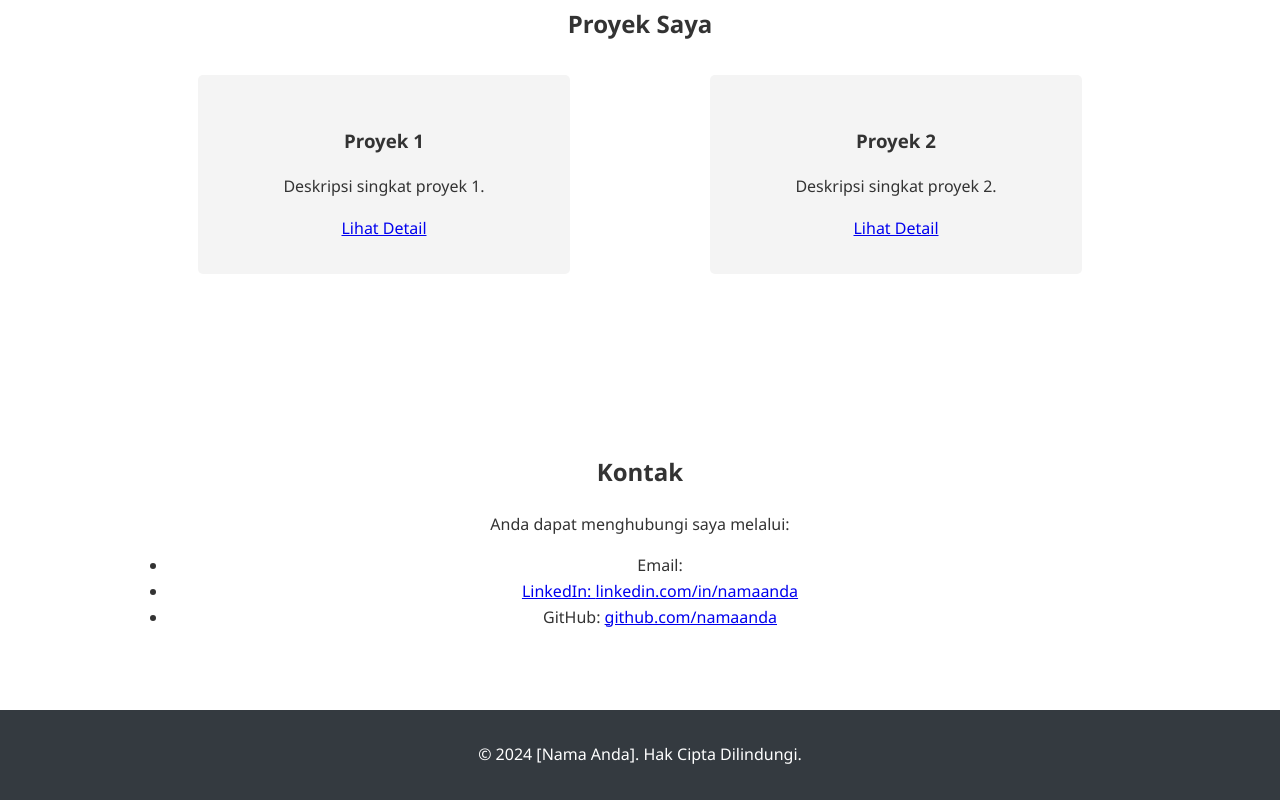
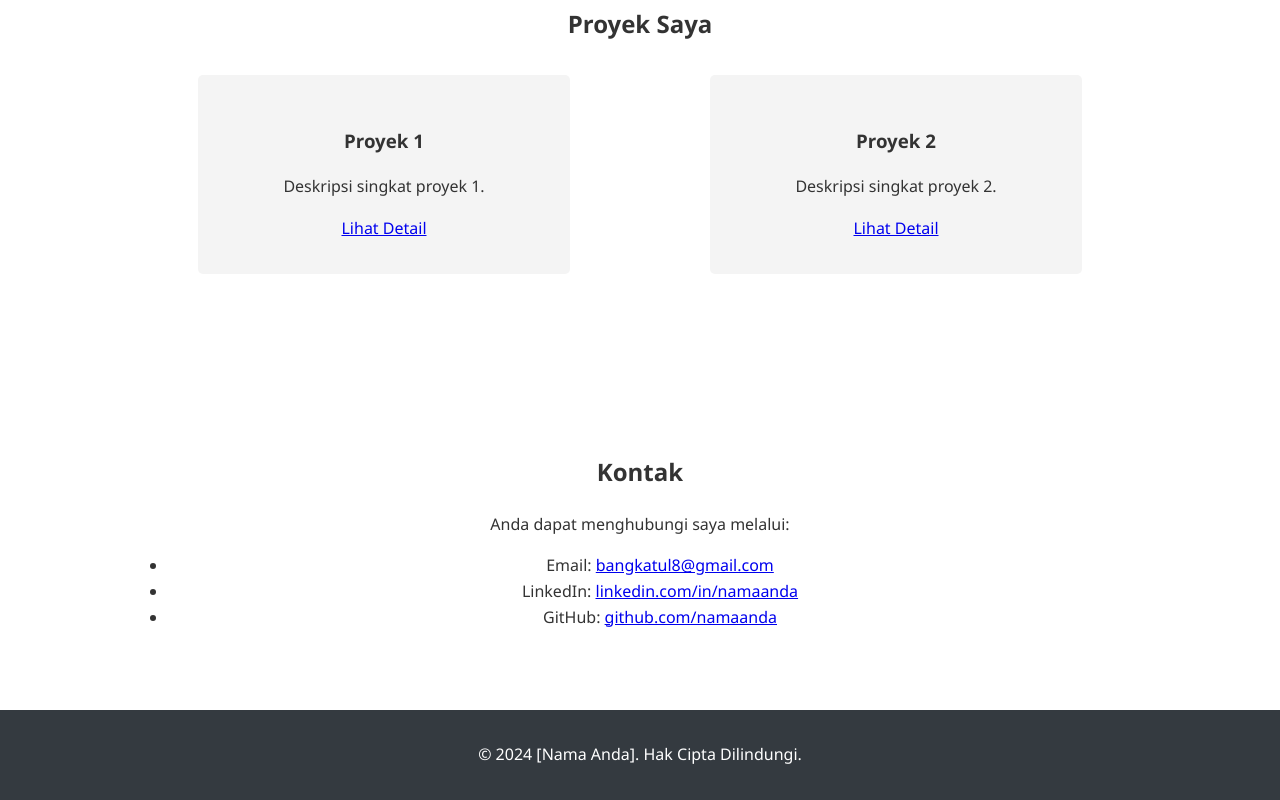
Before and after one commit to bangkatul123/bangkatul.github.io, a plain HTML site: page index.html in a window 1280 px wide. Shown: the part 1044-1844 px from the top of the page. Drawn offline with Linux system fonts and the light colour scheme.

Commit message:
ubahan 3

```diff
--- a/index.html
+++ b/index.html
@@ -60,7 +60,7 @@
                                                                                                                                                                                                                                                                                                                                                                                                                                                                                                                                                                                     <h2>Kontak</h2>
                                                                                                                                                                                                                                                                                                                                                                                                                                                                                                                                                                                                 <p>Anda dapat menghubungi saya melalui:</p>
                                                                                                                                                                                                                                                                                                                                                                                                                                                                                                                                                                                                             <ul>
-                                                                                                                                                                                                                                                                                                                                                                                                                                                                                                                                                                                                                            <li>Email: <a href="mailto:email@anda.com"bangkatul8@gmail.com</a></li>
+                                                                                                                                                                                                                                                                                                                                                                                                                                                                                                                                                                                                                            <li>Email: <a href="#">bangkatul8@gmail.com</a></li>
                                                                                                                                                                                                                                                                                                                                                                                                                                                                                                                                                                                                                                             <li>LinkedIn: <a href="#">linkedin.com/in/namaanda</a></li>
                                                                                                                                                                                                                                                                                                                                                                                                                                                                                                                                                                                                                                                             <li>GitHub: <a href="#">github.com/namaanda</a></li>
                                                                                                                                                                                                                                                                                                                                                                                                                                                                                                                                                                                                                                                                         </ul>
```
